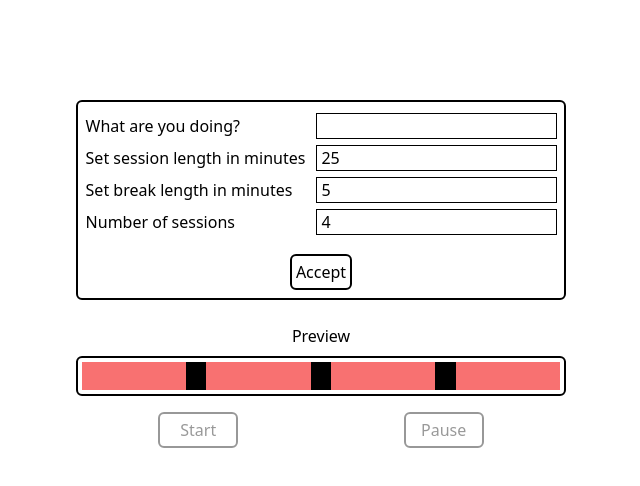
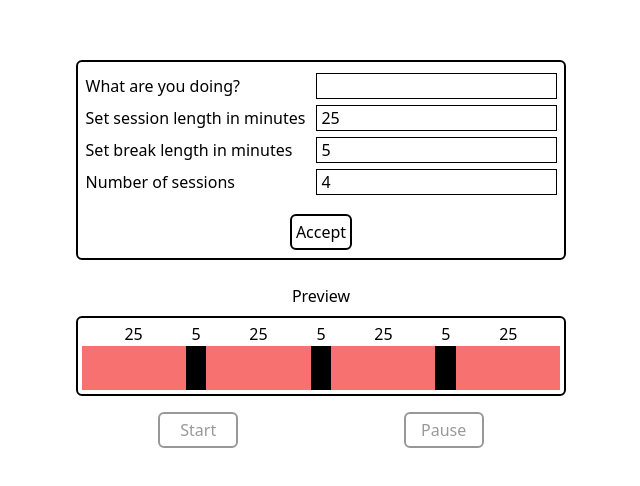
Before and after one commit to jprymak/pomodoro-deluxe, a React (Create React App) app: page / in a window 1280 px wide. Shown: the part 148-634 px from the top of the page, without its empty margins (319-959 px from the left). Built offline with nearby package versions, Linux system fonts and the light colour scheme.

Commit message:
feat: show each stage duration in preview

```diff
--- a/src/components/TaskPreview.js
+++ b/src/components/TaskPreview.js
@@ -12,15 +12,23 @@ function TaskPreview({ formValue }) {
   const sessionBlockWidth = sessionLengthInMinutes/totalCycleLengthInMinutes*100;
   const breakBlockWidth = breakLengthInMinutes/totalCycleLengthInMinutes*100;
   return (
-    <div className="h-20 w-full">
+    <div className="h-40 w-full">
       <h2 className="mx-auto w-full text-center mb-2">Preview</h2>
       <h2 className="mx-auto w-full text-center mb-2">{task}</h2>
       <div className="w-full border-2 border-solid border-black rounded-md h-3/6 p-1 flex">
         {previewBlocks.map((block) => {
           return block == "session" ? (
-            <div key={uuidv4()} className="h-full bg-red-400" style={{width: `${sessionBlockWidth}%` }}></div>
+            <div key={uuidv4()} style={{width: `${sessionBlockWidth}%` }} className="flex flex-col" >
+              <p className="w-full text-center">{sessionLengthInMinutes}</p>
+                <div className="h-full bg-red-400" ></div>
+            </div>
+
           ) : (
-            <div key={uuidv4()} className="h-full bg-black" style={{width: `${breakBlockWidth}%` }}></div>
+            <div key={uuidv4()} style={{width: `${breakBlockWidth}%` }} className="flex flex-col"  >
+              <p className="w-full text-center">{breakLengthInMinutes}</p>
+              <div  className="h-full bg-black" ></div>
+            </div>
+
           );
         })}
       </div>
```
